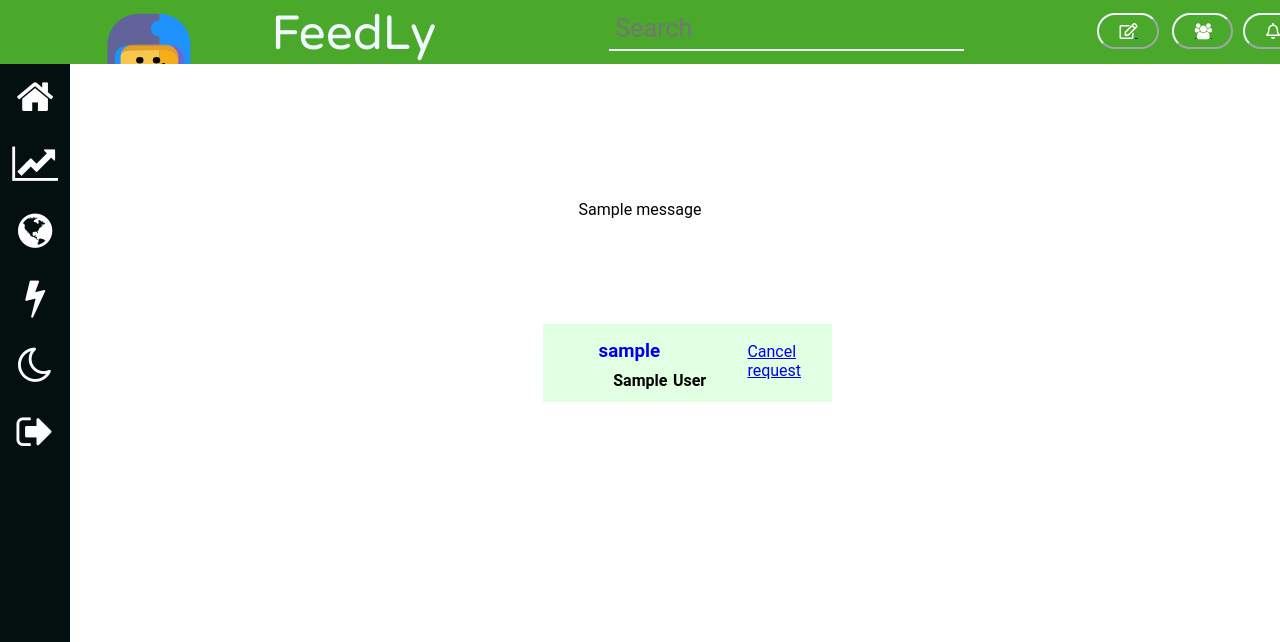
After one commit to Pramodjais517/Feedly, a Django app: page /sent_request/ in a window 1280 px wide. The commit adds this page. Shown: the top 642 px of the page. Run offline with Django 3.2, Linux system fonts and the light colour scheme; a user stored in the database is signed in; tables that the repository leaves empty hold one stand-in row (values such as "Sample post"); one stand-in notice (Sample message) is shown; some libraries are stand-ins or nearby versions.

Commit message:
view sent request done

```diff
--- a/feedly/users/templates/friend_request.html
+++ b/feedly/users/templates/friend_request.html
@@ -1,7 +1,7 @@
 {% extends 'base.html' %}
 {% load staticfiles %}
 {% block content %}
-
+<a href="{% url 'sent_request' %}"><button style="margin-left:80%;margin-top:7%;">View Sent Request</button></a>
 {% for user in friend_request_list %}
 
 <div class="leftcolumn">
--- a/feedly/users/templates/search_result.html
+++ b/feedly/users/templates/search_result.html
@@ -1,12 +1,15 @@
 {% extends 'base.html' %}
 {% load staticfiles %}
 {% block content %}
+
 <div style="text-align:center;padding-top:100px;">
     {% if messages %}
     {% for message in messages %}
     <p style="text-align:center;margin-top:100px;">{{ message }}</p>
     {% endfor %}
     {% endif %}
+
+
 {% for user in results %}
     <!--<div style="background:#c2c9d3;">-->
     <div class="leftcolumn">
--- /dev/null
+++ b/feedly/users/templates/sent_request.html
@@ -0,0 +1,28 @@
+{% extends 'base.html' %}
+{% load staticfiles %}
+{% block content %}
+<div style="text-align:center;padding-top:100px;">
+    {% if messages %}
+    {% for message in messages %}
+    <p style="text-align:center;margin-top:100px;">{{ message }}</p>
+    {% endfor %}
+    {% endif %}
+</div>
+{% for user in sent_request %}
+<div class="leftcolumn">
+    <div class="cardpost" style="margin-top:30px; margin-bottom:-80px;margin-left:300px">
+        <div class="cardh">
+            <div class="dp">
+                <a href="{{ user.avatar.url }}"><img src="{{ user.avatar.url }}" class="postdp"></a>
+            </div>
+            <a style="text-decoration:none;padding-left:1%;margin-top:-8%;" href="{% url 'profile' user.id %}"><h3 style="padding-left:1%;position:absolute;margin-top:-10px;">{{ user }}</h3></a>
+            <h4 style="padding-left:10%;margin-top:40px;">{{ user.first_name}}</h4>
+            <h4 style="padding-left:2%;margin-top:40px;">{{ user.last_name }}</h4>
+            <div class="dp2">
+                <a id="{{user.id}}" href="{% url 'add_friend' user.id %}" class="add_remove">Cancel request</a>
+            </div>
+        </div>
+    </div>
+</div>
+{% endfor %}
+{% endblock %}
--- a/feedly/users/urls.py
+++ b/feedly/users/urls.py
@@ -25,6 +25,7 @@ urlpatterns = [
     url(r'^comment/(?P<postid>[0-9]+)/$', views.CommentView.as_view(), name='comment'),
     url(r'search/$',views.SearchView.as_view(),name='search'),
     url(r'friend_request/$',views.FriendRequestView.as_view(),name='friend_request'),
+    url(r'sent_request/$',views.SentRequestView.as_view(),name='sent_request'),
     url(r'add_friend/(?P<user_id>[0-9]+)/$',views.SendCancelRequestView.as_view(),name='add_friend'),
     url(r'request_log/(?P<status>[A-za-z]+)/(?P<user_id>[0-9]+)/$',views.AcceptDeclineRequestView.as_view(),name='request_log')
 
--- a/feedly/users/views.py
+++ b/feedly/users/views.py
@@ -406,3 +406,16 @@ class AcceptDeclineRequestView(View):
                 'res':sender
             }
             return JsonResponse(data)
+
+class SentRequestView(View):
+    @method_decorator(login_required)
+    def get(self,request,*args,**kwargs):
+        sender = FriendRequestSent.objects.get(user=self.request.user)
+        sent_request = sender.request_sent.all()
+        context={
+            'sent_request':sent_request,
+        }
+        if len(sent_request)==0:
+            messages.success(request,"No Sent request!!")
+            return render(request,'sent_request.html')
+        return render(request,'sent_request.html',context)
```
